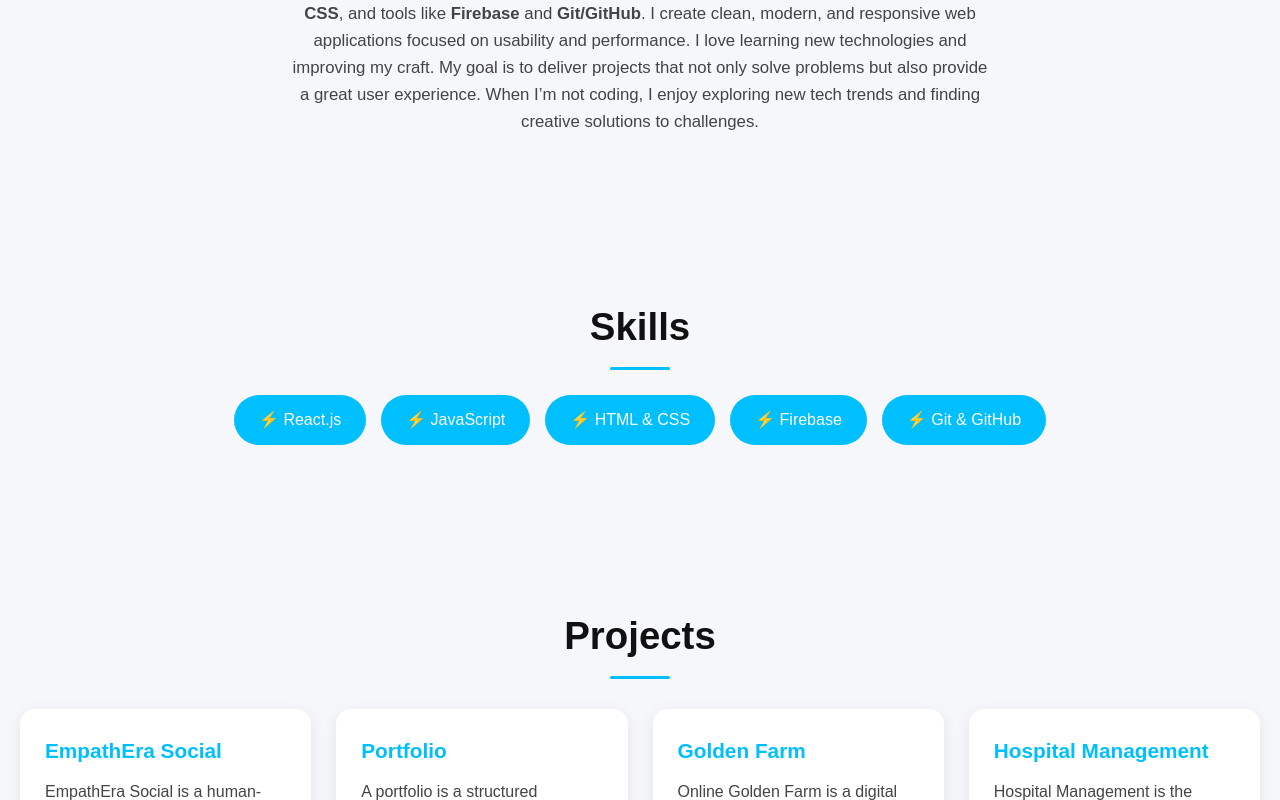
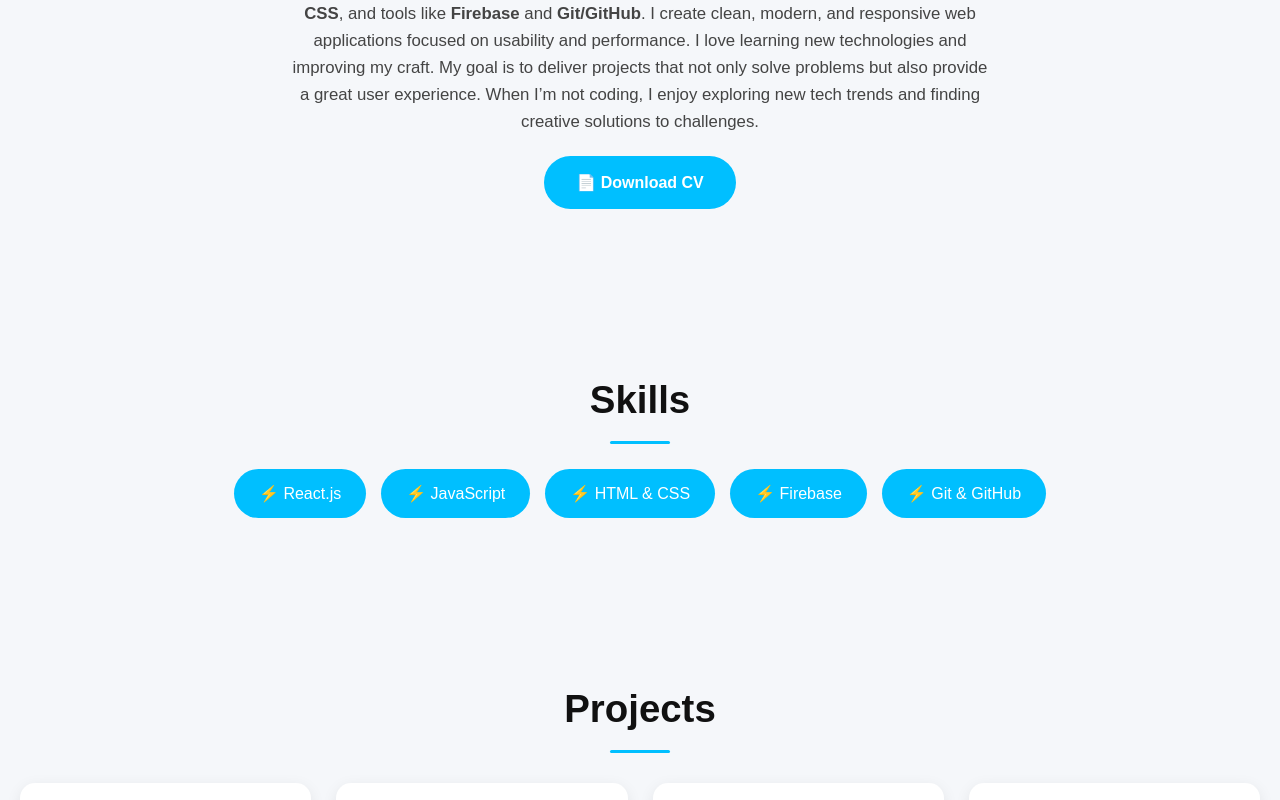
Before and after one commit to Aamir-8115/portfolio, a React (Create React App) app: page / in a window 1280 px wide. Shown: the part 1000-1800 px from the top of the page. Built offline with nearby package versions, Linux system fonts and the light colour scheme.

Commit message:
Add Download CV button and PDF

```diff
--- a/src/App.css
+++ b/src/App.css
@@ -238,6 +238,29 @@ section h2::after {
   transform: scale(1.2);
   color: var(--primary);
 }
+/* ===== CV Button ===== */
+.cv-btn {
+  display: inline-block;
+  padding: 12px 30px;
+  background: var(--primary);
+  color: #fff;
+  font-size: 1rem;
+  font-weight: 600;
+  border-radius: 30px;
+  text-decoration: none;
+  transition: all 0.3s ease;
+  margin-top: 20px;
+  border: 2px solid transparent;
+}
+
+.cv-btn:hover {
+  background: transparent;
+  color: var(--primary);
+  border: 2px solid var(--primary);
+  transform: translateY(-3px);
+  box-shadow: 0 8px 20px rgba(0, 191, 255, 0.3);
+}
+
 
 /* ===== Footer ===== */
 footer {
--- a/src/App.js
+++ b/src/App.js
@@ -4,6 +4,8 @@ import profile from "./assets/profile.jpg"; // 👈 apni image yaha import karo
 import "./App.css";
 
 function App() {
+  const cvUrl = "/Aamir-CV.pdf"; // 👈 CV ka simple path (public folder me rakho)
+
   return (
     <div>
       {/* ===== Navbar ===== */}
@@ -17,6 +19,7 @@ function App() {
           <li><a href="#contact">Contact</a></li>
         </ul>
       </nav>
+
       {/* ===== Home ===== */}
       <section id="home" className="home">
         <div className="home-content">
@@ -37,6 +40,12 @@ function App() {
           I’m <b>Aamir Sohail</b>, a passionate <b>Frontend Developer</b> skilled in <b>React.js, JavaScript, HTML, CSS</b>, and tools like <b>Firebase</b> and <b>Git/GitHub</b>. I create clean, modern, and responsive web applications focused on usability and performance. I love learning new technologies and improving my craft. My goal is to deliver projects that not only solve problems but also provide a great user experience. When I’m not coding, I enjoy exploring new tech trends and finding creative solutions to challenges.
         </p>
 
+        {/* ✅ CV Download + View Buttons */}
+        <div className="about-actions">
+          <a className="cv-btn" href={cvUrl} download>
+            📄 Download CV
+          </a>
+        </div>
       </section>
 
       {/* ===== Skills ===== */}
@@ -67,18 +76,17 @@ I’m <b>Aamir Sohail</b>, a passionate <b>Frontend Developer</b> skilled in <b>
           </div>
           <div className="project-card">
             <h3>Golden Farm</h3>
-            <p>Online Golden Farm is a digital platform that allows people to manage and explore a virtual farm from anywhere using the internet. It provides information about farm activities, crops, and birds, and helps users learn modern farming techniques online. .</p>
+            <p>Online Golden Farm is a digital platform that allows people to manage and explore a virtual farm from anywhere using the internet. It provides information about farm activities, crops, and birds, and helps users learn modern farming techniques online.</p>
             <a href="https://github.com/Aamir-8115/Golden-Farm.git" target="_blank" rel="noreferrer">View on GitHub</a>
           </div>
           <div className="project-card">
             <h3>Hospital Management</h3>
-            <p>Hospital Management is the process of organizing and coordinating the operations of a hospital to provide effective healthcare services. It involves managing staff, patients, medical records, finances, and equipment efficiently. </p>
+            <p>Hospital Management is the process of organizing and coordinating the operations of a hospital to provide effective healthcare services. It involves managing staff, patients, medical records, finances, and equipment efficiently.</p>
             <a href="https://github.com/Aamir-8115/Hospital-Management.git" target="_blank" rel="noreferrer">View on GitHub</a>
           </div>
         </div>
       </section>
 
-      {/* ===== Contact ===== */}
       {/* ===== Contact ===== */}
       <section id="contact" className="contact">
         <h2>Contact</h2>
@@ -91,7 +99,6 @@ I’m <b>Aamir Sohail</b>, a passionate <b>Frontend Developer</b> skilled in <b>
           >
             <FaWhatsapp size={35} color="green" />
           </a>
-
           <a href="https://www.facebook.com/share/1J2icWmM81/" target="_blank" rel="noreferrer">
             <FaFacebook size={35} color="#1877f2" />
           </a>
@@ -106,6 +113,7 @@ I’m <b>Aamir Sohail</b>, a passionate <b>Frontend Developer</b> skilled in <b>
           </a>
         </div>
       </section>
+
       {/* ===== Footer ===== */}
       <footer>
         <p>© 2025 Aamir | All Rights Reserved</p>
```
Also changed, not shown: 1 other file (tests, documents, lock files or other folders). Lines whose indentation alone changed are shown as unchanged.
